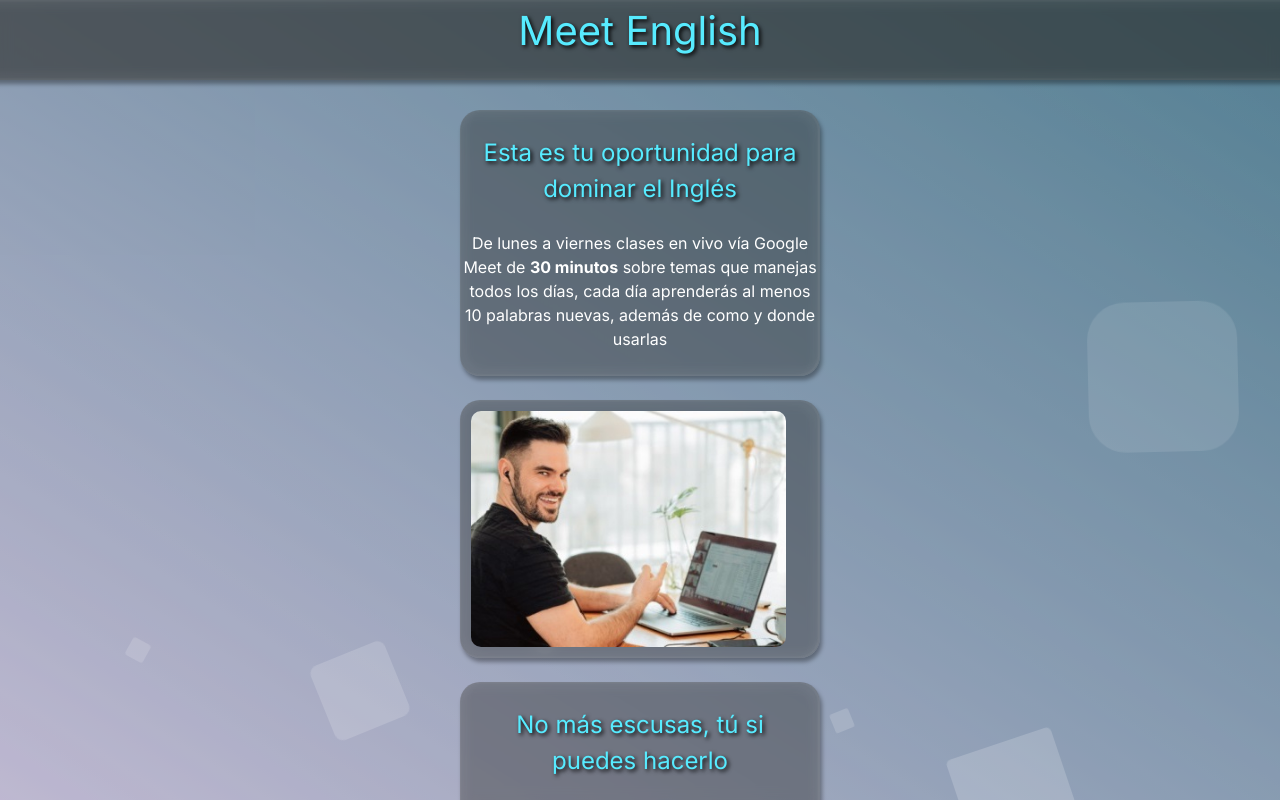
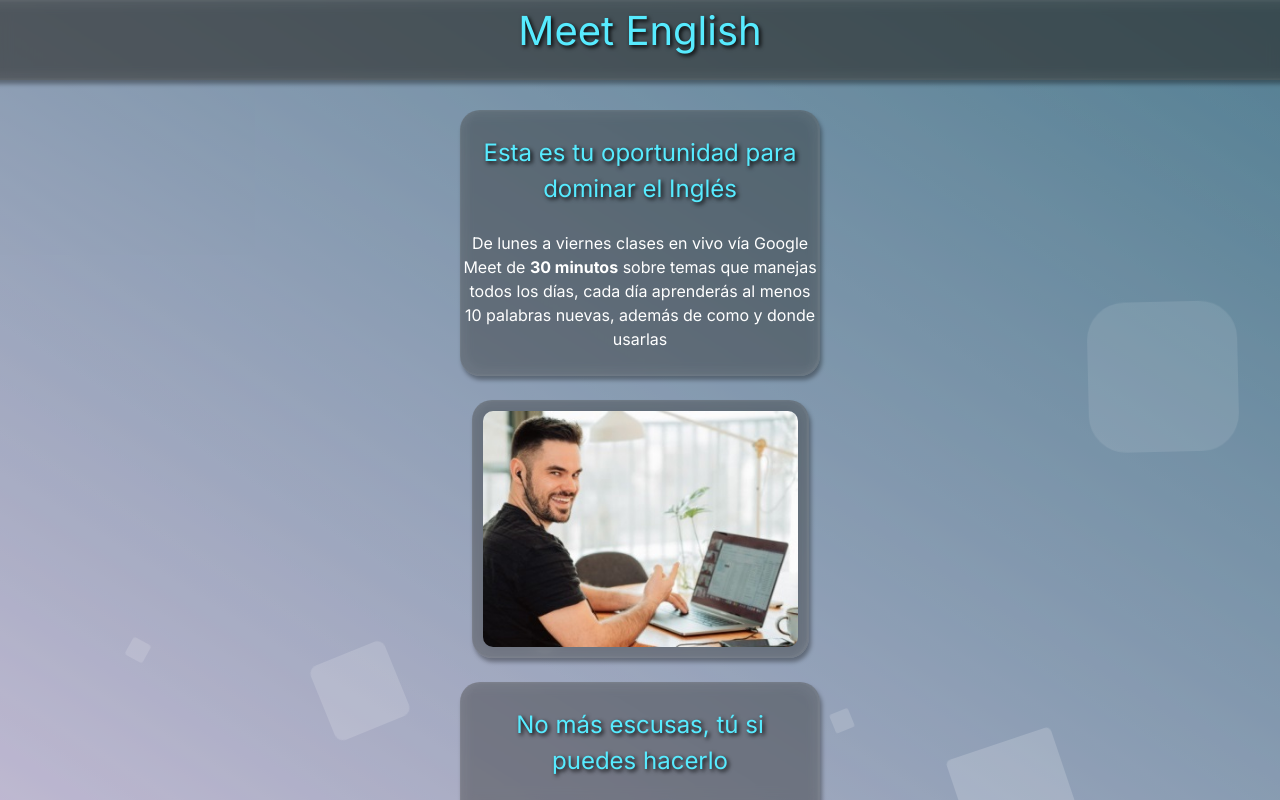
Before and after one commit to eliasbest07/meet-english, a Next.js app: page / in a window 1280 px wide. Built offline with nearby package versions, Linux system fonts and the light colour scheme.

Commit message:
fix img parte one

```diff
--- a/app/page.tsx
+++ b/app/page.tsx
@@ -49,13 +49,27 @@ export default function Home() {
 <br />
             </RectangleComponent>
             <br />
-            <RectangleComponent color={'rgba(41, 41, 38, 0.4)'}  left={0} width={45} height={'auto'}>
-            <Image style={{
+            <div style={{
+
+            background: 'rgba(41, 41, 38, 0.4)',
+            border: '1px solid rgba(255, 255, 255, 0.08)',
+            boxShadow: '2px 4px 4px rgba(0, 0, 0, 0.35), inset -1px 0px 2px rgba(201, 201, 201, 0.1), inset 5px -5px 12px rgba(255, 255, 255, 0.05), inset -5px 5px 12px rgba(255, 255, 255, 0.05)',
+            backdropFilter: 'blur(6px)',
+            borderRadius: '20px',
+          //  marginLeft: `${left}px`,
+
+            // display: 'flex',
+            justifyContent: 'center',
+            textAlign:'center',
+            alignItems: 'center'
+        }}>
+              <Image style={{
     margin: '10px',
     borderRadius: '10px'  // Añade esta línea para agregar bordes redondeados
   }}   src={'/imgpc.jpg'} alt='online boy and pc' width={315} height={250} />
+        </div>
 
-            </RectangleComponent>
+
             <br />
             <RectangleComponent color={'rgba(41, 41, 38, 0.4)'}  left={0} width={45} height={'auto'}>
             <br />
```
